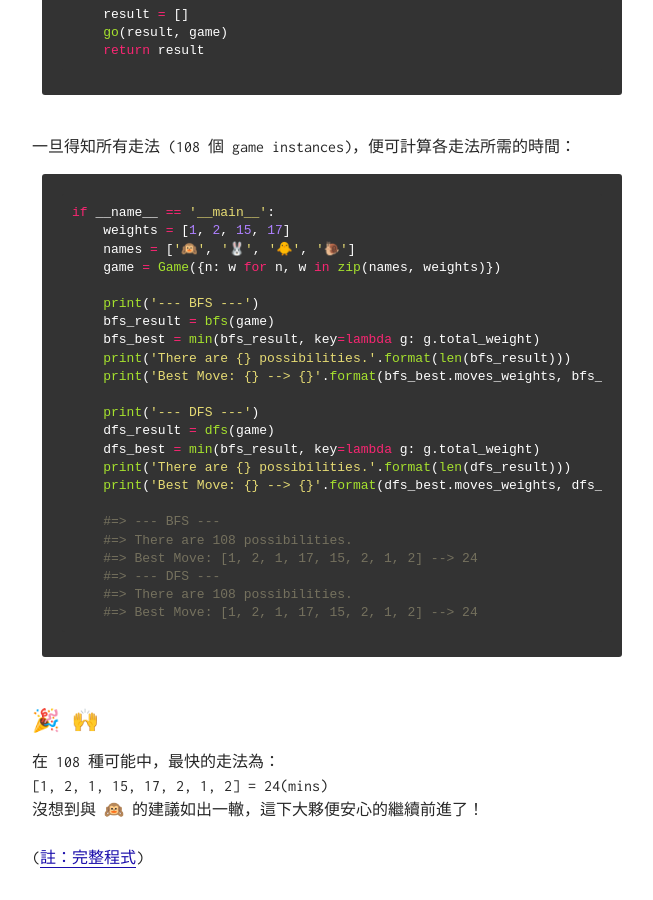
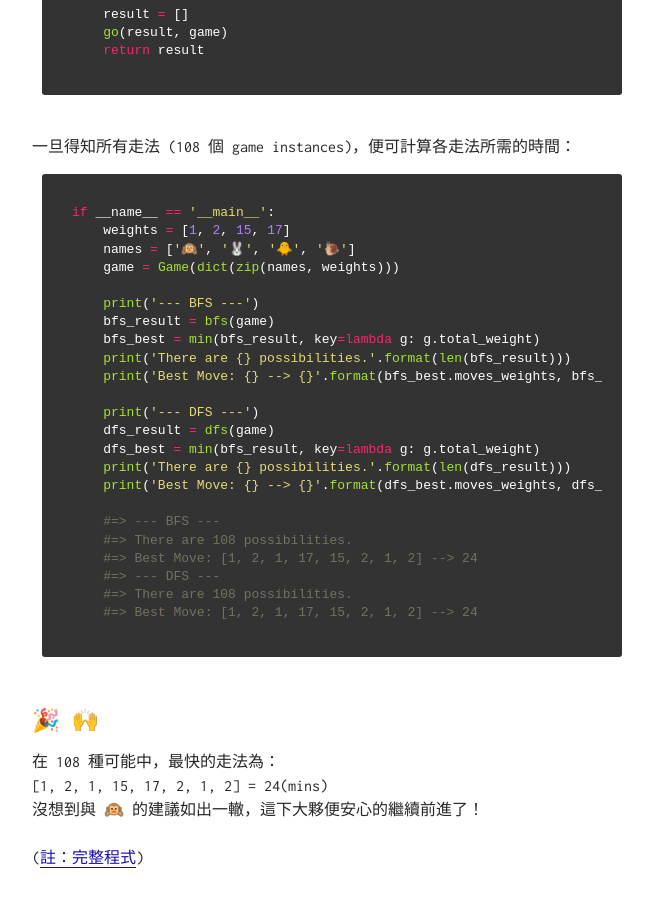
Before and after one commit to JmeHsieh/jmehsieh.github.io, a Jekyll site: the page built from _posts/2016-11-15-bridge-torch-problem.markdown, in a window 1280 px wide and 900 px high, scrolled down 2780 px. Shown: the whole window, without its empty margins (308-961 px from the left). Built offline with Jekyll 4.4.1, drawn with Linux system fonts in a browser that asks for light colours; comment, search, counter and statistics services are not loaded.

Commit message:
minor code fix

```diff
--- a/_posts/2016-11-15-bridge-torch-problem.markdown
+++ b/_posts/2016-11-15-bridge-torch-problem.markdown
@@ -104,7 +104,7 @@ def dfs(game):
 if __name__ == '__main__':
     weights = [1, 2, 15, 17]
     names = ['🙉', '🐰', '🐥', '🐌']
-    game = Game({n: w for n, w in zip(names, weights)})
+    game = Game(dict(zip(names, weights)))
 
     print('--- BFS ---')
     bfs_result = bfs(game)
```
